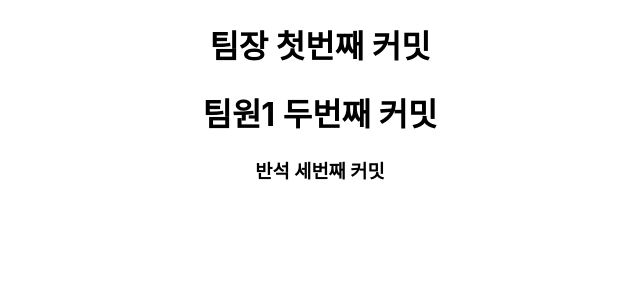
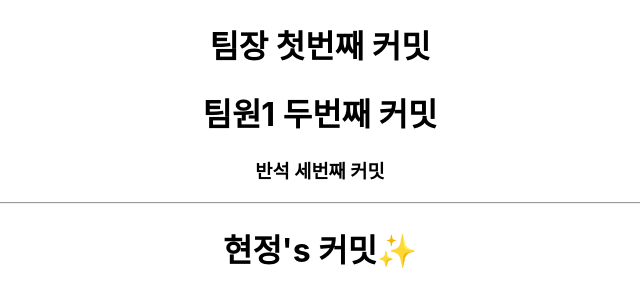
Before and after one commit to 2024-SMHRD-IS-IOT-3/FirstRepo_S, a React (Create React App) app: page / in a window 1280 px wide. Shown: the top 306 px of the page, without its empty margins (320-960 px from the left). Built offline with nearby package versions, Linux system fonts and the light colour scheme.

Commit message:
현정's 커밋

```diff
--- a/src/App.js
+++ b/src/App.js
@@ -7,6 +7,8 @@ function App() {
       <h1>팀장 첫번째 커밋</h1>
       <h1>팀원1 두번째 커밋</h1>
       <h3>반석 세번째 커밋</h3>
+      <hr></hr>
+      <h1>현정's 커밋✨</h1>
     </div>
   );
 }
```
